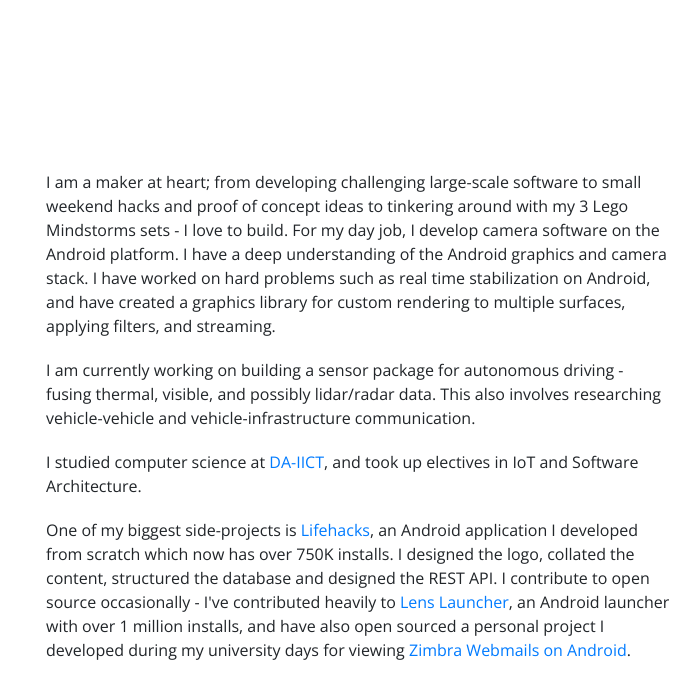
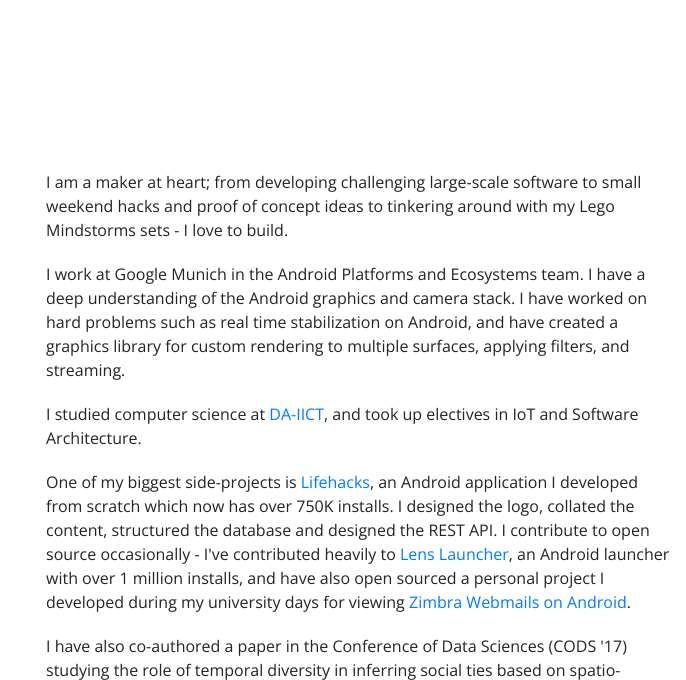
Before and after one commit to crearo/portfolio, a Flask app: page / in a window 1280 px wide. Shown: the part 630-1310 px from the top of the page, without its empty margins (594-1280 px from the left). Run offline with Flask 2, Linux system fonts and the light colour scheme; some libraries are stand-ins or nearby versions.

Commit message:
Update Home with info about Google Munich!

```diff
--- a/static/js/home.js
+++ b/static/js/home.js
@@ -2,11 +2,11 @@ $(function() {
   $(".typed").typed({
     strings: [
       "stat rish.human<br/>" +
-      "><span class='caret'>$</span> work: hardware-software interaction, camera, computer vision, android<br/> ^100" +
-      "><span class='caret'>$</span> hobbies: football, solo travel, blogging<br/> ^300" +
+      "><span class='caret'>$</span> skills: android, hardware-software interaction, camera, computer vision<br/> ^100" +
+      "><span class='caret'>$</span> job: android auto at <a href='http://www.google.com/'>Google Munich</a><br/> ^100" +
+      "><span class='caret'>$</span> hobbies: football, travel, <a href='http://www.rish.space/blog'>writing</a><br/> ^300" +
       "><span class='caret'>$</span> alias: crearo <br/>" +
-      "><span class='caret'>$</span> highlight:  <a href='/projects/video-stab'>real time image stabilization on Android</a>, <a href='/projects/lifehacks'>app with >750K installs</a><br/>" +
-      "><span class='caret'>$</span> job: military thermal cameras at <a href='http://www.tonboimaging.com/'>Tonbo Imaging</a><br/> ^100" /*+
+      "><span class='caret'>$</span> highlight:  <a href='/projects/video-stab'>real time image stabilization on Android</a>, <a href='/projects/lifehacks'>app with >750K installs</a><br/>"/*
       "><span class='caret'>$</span> <a href='/timeline'>timeline</a> <a href='http://www.github.com/crearo/'>github</a> <a href='http://in.linkedin.com/in/bhardwajrish/'>linkedin</a> <a href='http://bhardwajrish.blogspot.com/'>blog</a><br/>"*/
     ],
     showCursor: true,
--- a/templates/home.html
+++ b/templates/home.html
@@ -53,16 +53,13 @@
         </div>
         <div class="middle-text">
             <p class="text-content">I am a maker at heart; from developing challenging large-scale software to small
-                weekend hacks and proof of concept ideas to tinkering around with my 3 Lego Mindstorms sets - I love to
-                build. For my day job, I develop camera software on the Android platform. I have a deep understanding of
+                weekend hacks and proof of concept ideas to tinkering around with my Lego Mindstorms sets - I love to
+                build.</p>
+	    <p class="text-content">
+		I work at Google Munich in the Android Platforms and Ecosystems team. I have a deep understanding of
                 the Android graphics and camera stack. I have worked on hard problems such as real time stabilization on
                 Android, and have created a graphics library for custom rendering to multiple surfaces, applying
                 filters, and streaming.</p>
-
-            <p class="text-content">I am currently working on building a sensor package for autonomous driving -
-                fusing thermal, visible, and possibly lidar/radar data. This also involves researching vehicle-vehicle
-                and vehicle-infrastructure communication.
-            </p>
 
             <p class="text-content">I studied computer science at <a href="http://www.daiict.ac.in/daiict/index.html">DA-IICT</a>,
                 and took up electives in IoT and Software Architecture. </p>
```
